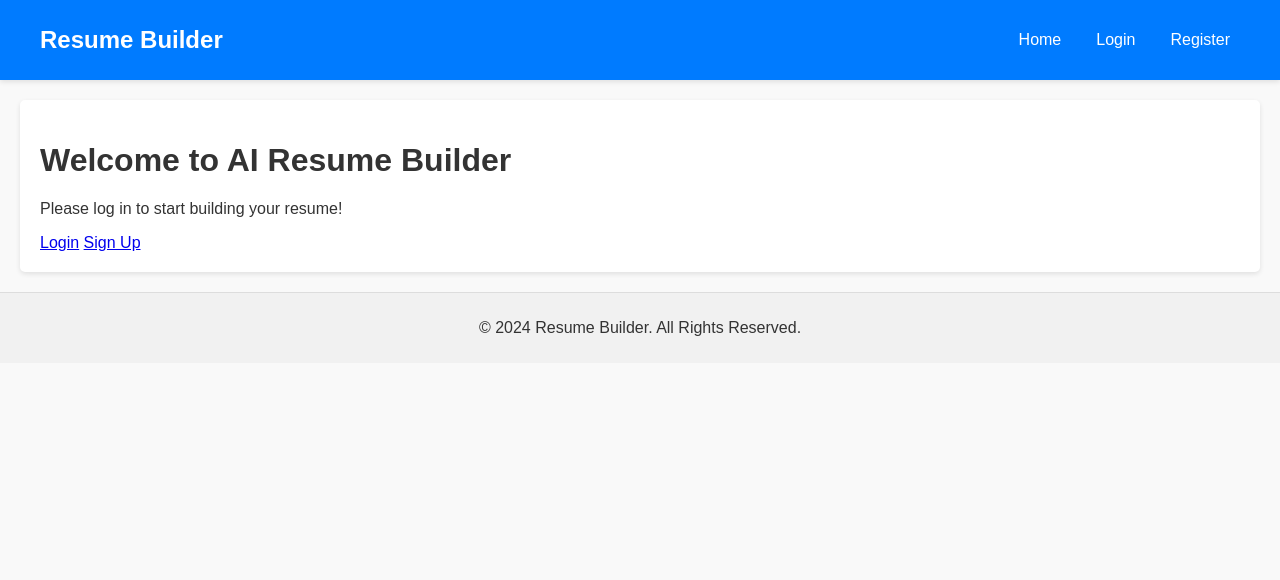
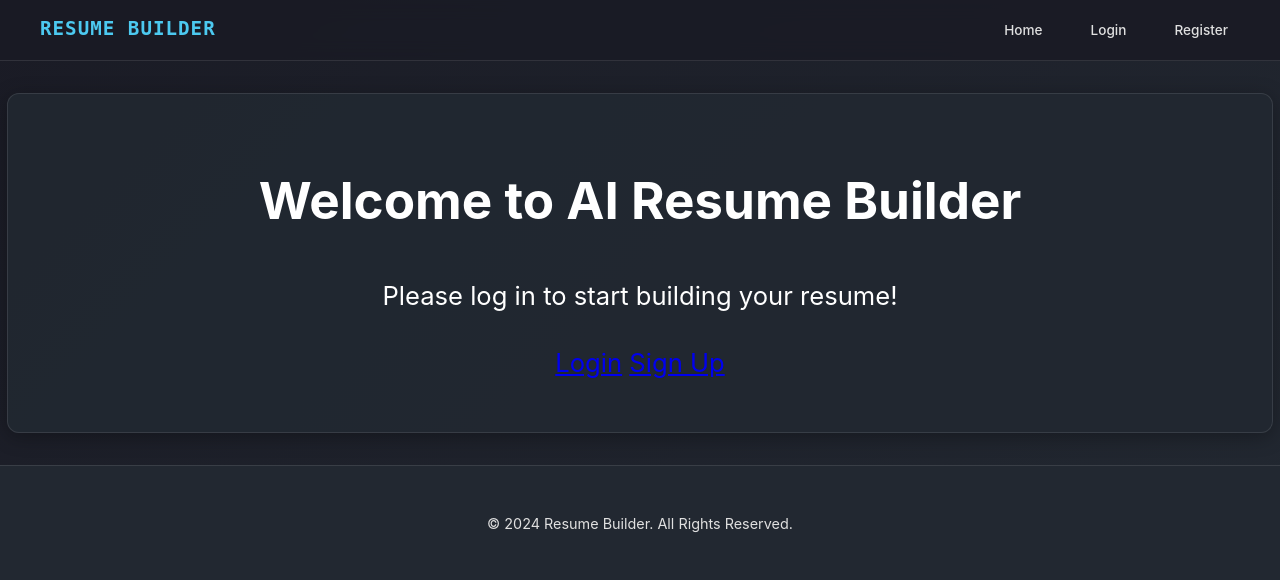
Before and after one commit to Mingyang-ZHAI/AI-Resume-Builder, a Django app: page / in a window 1280 px wide. Shown: the top 580 px of the page. Run offline with Django 5.2, Linux system fonts and the light colour scheme.

Commit message:
improve web style

```diff
--- a/resume_build/static/css/main.css
+++ b/resume_build/static/css/main.css
@@ -1,18 +1,35 @@
+/* Modern Tech Theme Variables */
+:root {
+    --primary-color: #4cc9f0;
+    --secondary-color: #184c7c;
+    --accent-color: #ff6f61;
+    --text-primary: #ffffff;
+    --text-secondary: #e0e0e0;
+    --bg-primary: #1a1b25;
+    --bg-secondary: #222831;
+    --success-color: #4cc9f0;
+    --error-color: #ef476f;
+  }
 
-/* Reset and basic styling */
+/* Reset and base styles */
 body {
   margin: 0;
   padding: 0;
-    font-family: Arial, sans-serif;
-    background-color: #f9f9f9;
-    color: #333;
+  font-family: 'Inter', sans-serif;
+  background: linear-gradient(135deg, var(--bg-primary), var(--bg-secondary));
+  color: var(--text-primary);
+  line-height: 1.6;
 }
 
+/* Modern Navbar */
 header.navbar {
-    background-color: #007bff;
-    color: white;
-    padding: 10px 0;
-    box-shadow: 0 2px 5px rgba(0, 0, 0, 0.1);
+  background-color: rgba(26, 27, 37, 0.9);
+  border-bottom: 1px solid rgba(255, 255, 255, 0.1);
+  padding: 0.1rem 0;
+  position: sticky;
+  top: 0;
+  z-index: 1000;
+  backdrop-filter: blur(10px);
 }
 
 header.navbar .container {
@@ -21,12 +38,16 @@ header.navbar .container {
   align-items: center;
   max-width: 1200px;
   margin: 0 auto;
-    padding: 0 20px;
+  padding: 0 1rem;
 }
 
 header.navbar .brand {
-    font-size: 1.5rem;
-    font-weight: bold;
+  font-family: 'Fira Code', monospace;
+  font-size: 1.2rem;
+  font-weight: 700;
+  color: var(--primary-color);
+  text-transform: uppercase;
+  letter-spacing: 1px;
 }
 
 header.navbar nav ul {
@@ -34,37 +55,172 @@ header.navbar nav ul {
   margin: 0;
   padding: 0;
   display: flex;
-    gap: 15px;
-}
-
-header.navbar nav ul li {
-    display: inline;
+  gap: 1.5rem;
 }
 
 header.navbar nav ul li a {
-    color: white;
+  color: var(--text-secondary);
   text-decoration: none;
-    padding: 5px 10px;
-    border-radius: 3px;
+  padding: 0.25rem 0.75rem;
+  border-radius: 4px;
+  transition: all 0.3s ease;
+  font-size: 0.85rem;
+  font-weight: 500;
 }
 
 header.navbar nav ul li a:hover {
-    background-color: #0056b3;
+  color: var(--text-primary);
+  background: rgba(255, 255, 255, 0.1);
 }
 
+/* Main Content Area */
 main.content {
   max-width: 1200px;
-    margin: 20px auto;
-    padding: 20px;
-    background: white;
-    box-shadow: 0 2px 5px rgba(0, 0, 0, 0.1);
-    border-radius: 5px;
+  margin: 2rem auto;
+  padding: 2rem;
+  background: rgba(34, 40, 49, 0.9);
+  border-radius: 12px;
+  border: 1px solid rgba(255, 255, 255, 0.1);
+  box-shadow: 0 4px 20px rgba(0, 0, 0, 0.3);
 }
 
+/* Welcome Message */
+.welcome-message {
+  font-size: 1.6rem;
+  margin-bottom: 1rem;
+  text-align: center;
+}
+
+/* Subtext */
+.subtext {
+  font-size: 1rem;
+  margin-bottom: 1.5rem;
+}
+
+/* Form Elements */
+input, textarea, select {
+  background: var(--bg-primary);
+  border: 1px solid rgba(255, 255, 255, 0.1);
+  color: var(--text-primary);
+  padding: 0.75rem 1rem;
+  border-radius: 6px;
+  width: 100%;
+  margin-bottom: 1rem;
+  font-family: 'Fira Code', monospace;
+  transition: border-color 0.3s;
+}
+
+input:focus, textarea:focus, select:focus {
+  border-color: var(--primary-color);
+  outline: none;
+}
+
+/* Button Styles */
+button {
+  background: var(--primary-color);
+  color: var(--bg-primary);
+  border: none;
+  padding: 0.75rem 1.5rem;
+  border-radius: 6px;
+  font-weight: 600;
+  cursor: pointer;
+  transition: all 0.3s ease;
+  font-family: 'Fira Code', monospace;
+  text-transform: uppercase;
+  letter-spacing: 1px;
+  position: relative;
+  overflow: hidden;
+}
+
+button::after {
+  content: '';
+  position: absolute;
+  top: -50%;
+  left: -50%;
+  width: 200%;
+  height: 200%;
+  background: linear-gradient(
+    to bottom right,
+    rgba(var(--primary-color), 0.1),
+    rgba(var(--accent-color), 0.1)
+  );
+  transform: rotate(45deg);
+  transition: 0.5s;
+}
+
+button:hover {
+  background: var(--accent-color);
+  transform: translateY(-2px);
+  box-shadow: 0 4px 12px rgba(121, 40, 202, 0.3);
+}
+
+/* Footer */
 footer.footer {
   text-align: center;
-    padding: 10px 0;
-    background-color: #f1f1f1;
-    margin-top: 20px;
-    border-top: 1px solid #ddd;
+  padding: 2rem 0;
+  background-color: var(--bg-secondary);
+  border-top: 1px solid rgba(255, 255, 255, 0.1);
+  color: var(--text-secondary);
+  font-size: 0.9rem;
 }
+
+/* Utility Classes */
+.container {
+  max-width: 1200px;
+  margin: 0 auto;
+  padding: 0 2rem;
+}
+
+
+
+/* Message Boxes */
+.message-box {
+  padding: 1rem;
+  border-radius: 6px;
+  margin-bottom: 1rem;
+  font-family: 'Fira Code', monospace;
+}
+
+.success-message {
+  background: rgba(0, 255, 157, 0.1);
+  border: 1px solid var(--success-color);
+  color: var(--success-color);
+}
+
+.error-message {
+  background: rgba(255, 77, 77, 0.1);
+  border: 1px solid var(--error-color);
+  color: var(--error-color);
+}
+
+/* Card hover effects */
+.card {
+  transition: transform 0.3s ease;
+  border: 1px solid rgba(var(--text-secondary), 0.1);
+  background: rgba(34, 40, 49, 0.8);
+}
+
+.card:hover {
+  transform: translateY(-5px);
+  box-shadow: 0 10px 20px rgba(0, 0, 0, 0.3);
+}
+
+/* Modern scrollbar */
+::-webkit-scrollbar {
+  width: 8px;
+}
+
+::-webkit-scrollbar-track {
+  background: var(--bg-secondary);
+}
+
+::-webkit-scrollbar-thumb {
+  background: var(--primary-color);
+  border-radius: 4px;
+}
+
+/* Text selection */
+::selection {
+  background: var(--primary-color);
+  color: var(--bg-primary);
+}
--- a/resume_build/templates/resume_build/base.html
+++ b/resume_build/templates/resume_build/base.html
@@ -6,6 +6,7 @@
     <meta charset="UTF-8">
     <meta name="viewport" content="width=device-width, initial-scale=1.0">
     <title>{% block title %}Resume Builder{% endblock %}</title>
+    <link rel="stylesheet" href="https://fonts.googleapis.com/css2?family=Roboto:wght@400;700&display=swap">
     <link rel="stylesheet" href="{% static 'css/main.css' %}">
 </head>
 <body>
@@ -20,7 +21,7 @@
                         <li><a href="/job_description/">Job Description</a></li>
                         <li><a href="/show_resume/">View Resume</a></li>
                         <li><a href="/match_score_page/">Match Score</a></li>
-                        <li><a href="{% url 'generate_cover_letter' %}">Cover Letter Generator</a></li>
+                        <li><a href="{% url 'generate_cover_letter' %}">Cover Letter</a></li>
                         <li><a href="/download_pdf/">Download PDF</a></li>
                         <li>
                             <form method="post" action="/logout/" style="display: inline;">
--- a/resume_build/templates/resume_build/index.html
+++ b/resume_build/templates/resume_build/index.html
@@ -3,7 +3,7 @@
 {% block title %}Welcome to AI Resume Builder{% endblock %}
 
 {% block content %}
-<div class="container">
+<div class="welcome-message">
     <h1>Welcome to AI Resume Builder</h1>
     {% if request.session.info %}
         <p>Welcome, {{ request.session.info.name }}!</p>
```
Also changed, not shown: resume_build/static/css/match_score.css (+18 -11 lines). Lines whose indentation alone changed are shown as unchanged.
